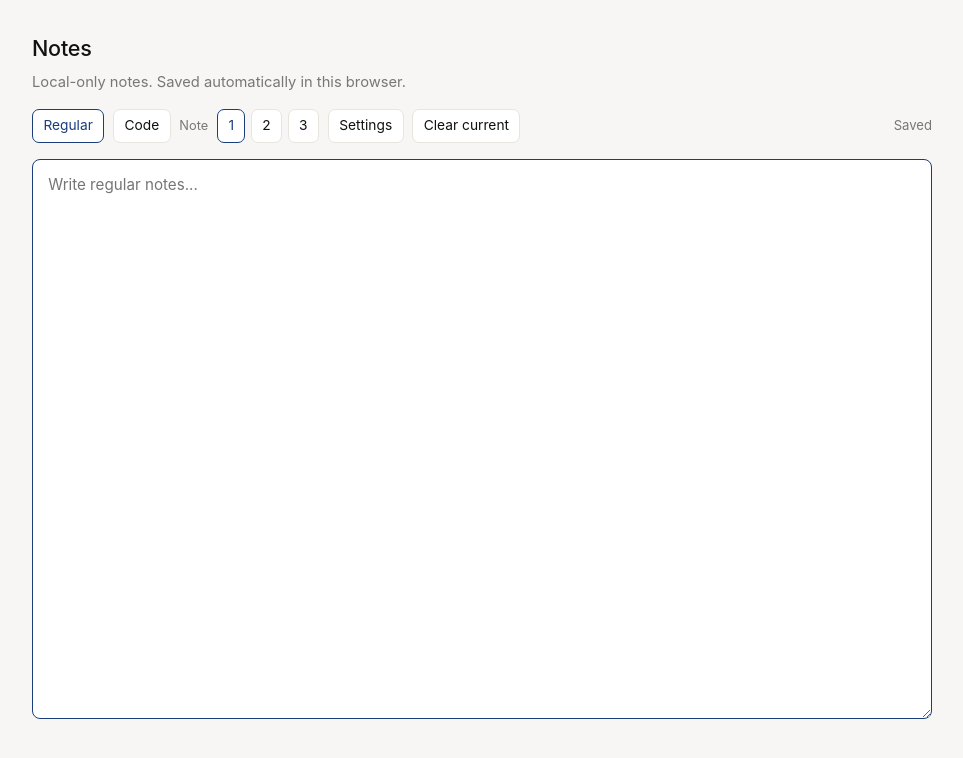
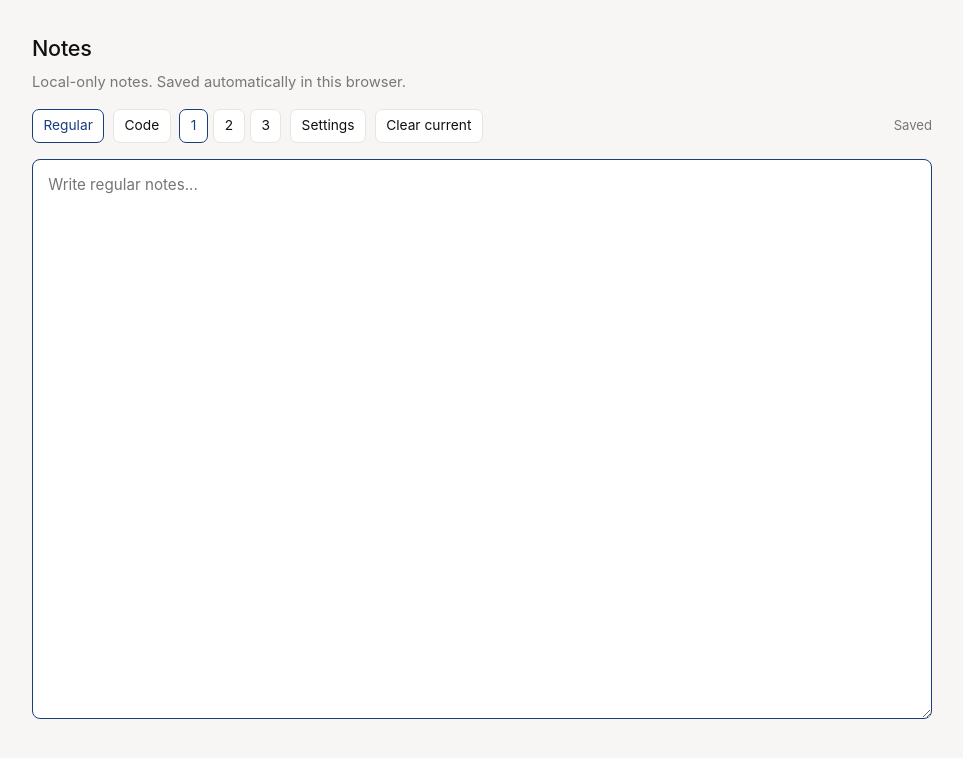
Before and after one commit to Wesley3141/cv, a website: page notes/index.html in a window 1280 px wide. Shown: the whole page, without its empty margins (158-1121 px from the left). Drawn offline with Linux system fonts and the light colour scheme.

Commit message:
Notes: remove label next to slot buttons.
Co-authored-by: Cursor <cursoragent@cursor.com>

```diff
--- a/notes/index.html
+++ b/notes/index.html
@@ -83,12 +83,6 @@
       display: inline-flex;
       gap: 0.35rem;
       align-items: center;
-    }
-
-    .slots-label {
-      font-size: 0.8rem;
-      color: var(--muted);
-      margin-right: 0.2rem;
     }
 
     .settings {
@@ -177,8 +171,7 @@
     <div class="controls">
       <button id="regularTab" class="active" type="button">Regular</button>
       <button id="codeTab" type="button">Code</button>
-      <div class="slots" role="group" aria-label="Note slot">
-        <span class="slots-label">Note</span>
+      <div class="slots" role="group" aria-label="Note slots">
         <button class="slot-btn active" data-slot="1" type="button">1</button>
         <button class="slot-btn" data-slot="2" type="button">2</button>
         <button class="slot-btn" data-slot="3" type="button">3</button>
```
